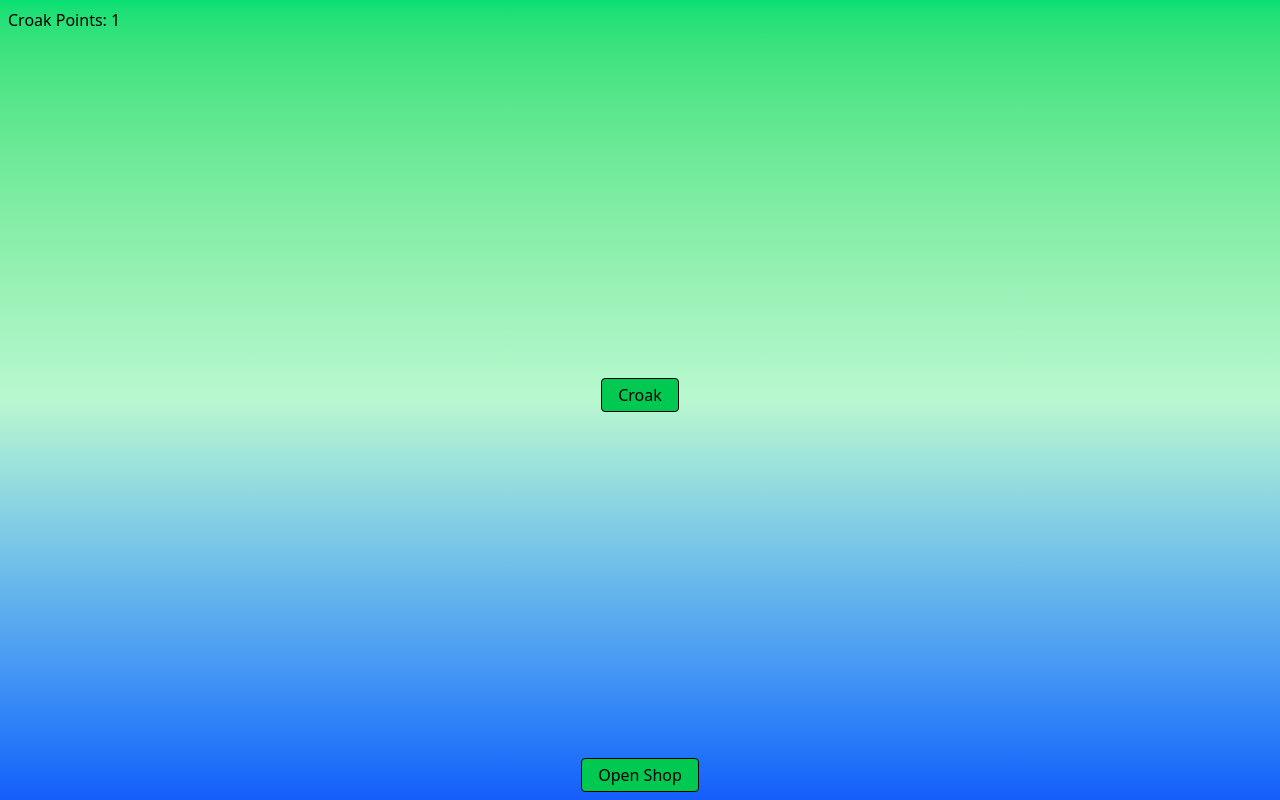
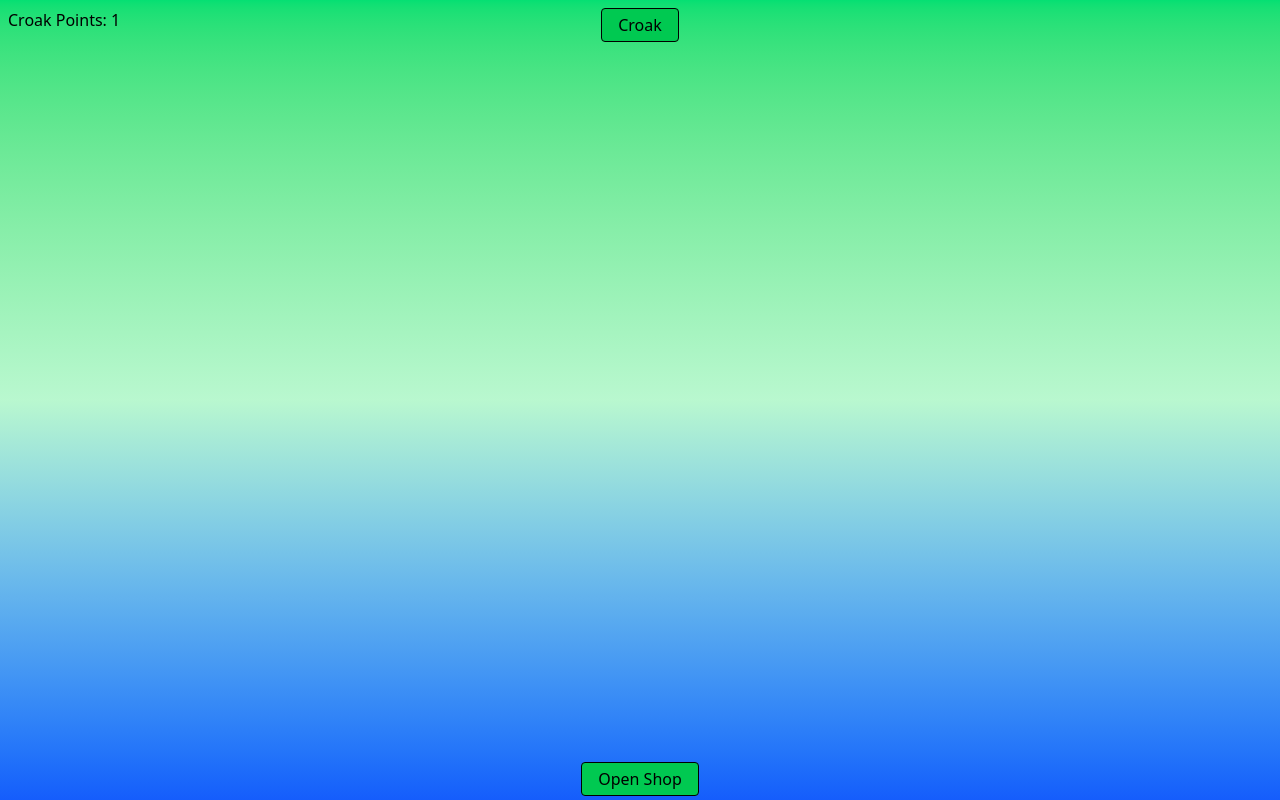
Before and after one commit to Azrim9/Man-I-Love-Frogs, a React (Vite) app: page / in a window 1280 px wide. Built offline with nearby package versions, Linux system fonts and the light colour scheme.

Commit message:
Fixed button positioning

```diff
--- a/src/App.tsx
+++ b/src/App.tsx
@@ -22,15 +22,16 @@ function App() {
       <div className="h-screen flex flex-col justify-between p-2">
         <div> Croak Points: {ribbitCount}</div>
         <button
-          className="border px-4 py-1 rounded-sm self-center bg-green-500 hover:bg-green-400"
+          className="border px-4 py-1 rounded-sm self-center bg-green-500 hover:bg-green-400 fixed"
           onClick={() => {
             setRibbitCount(ribbitCount + 1);
           }}
         >
           Croak
         </button>
+
         <button
-          className="border px-4 py-1 rounded-sm self-center bg-green-500 hover:bg-green-400"
+          className="border px-4 py-1 rounded-sm self-center bg-green-500 hover:bg-green-400 fixed bottom-1"
           onClick={() => setIsShopOpen(!isShopOpen)}
         >
           {isShopOpen ? "Close Shop" : "Open Shop"}
```
